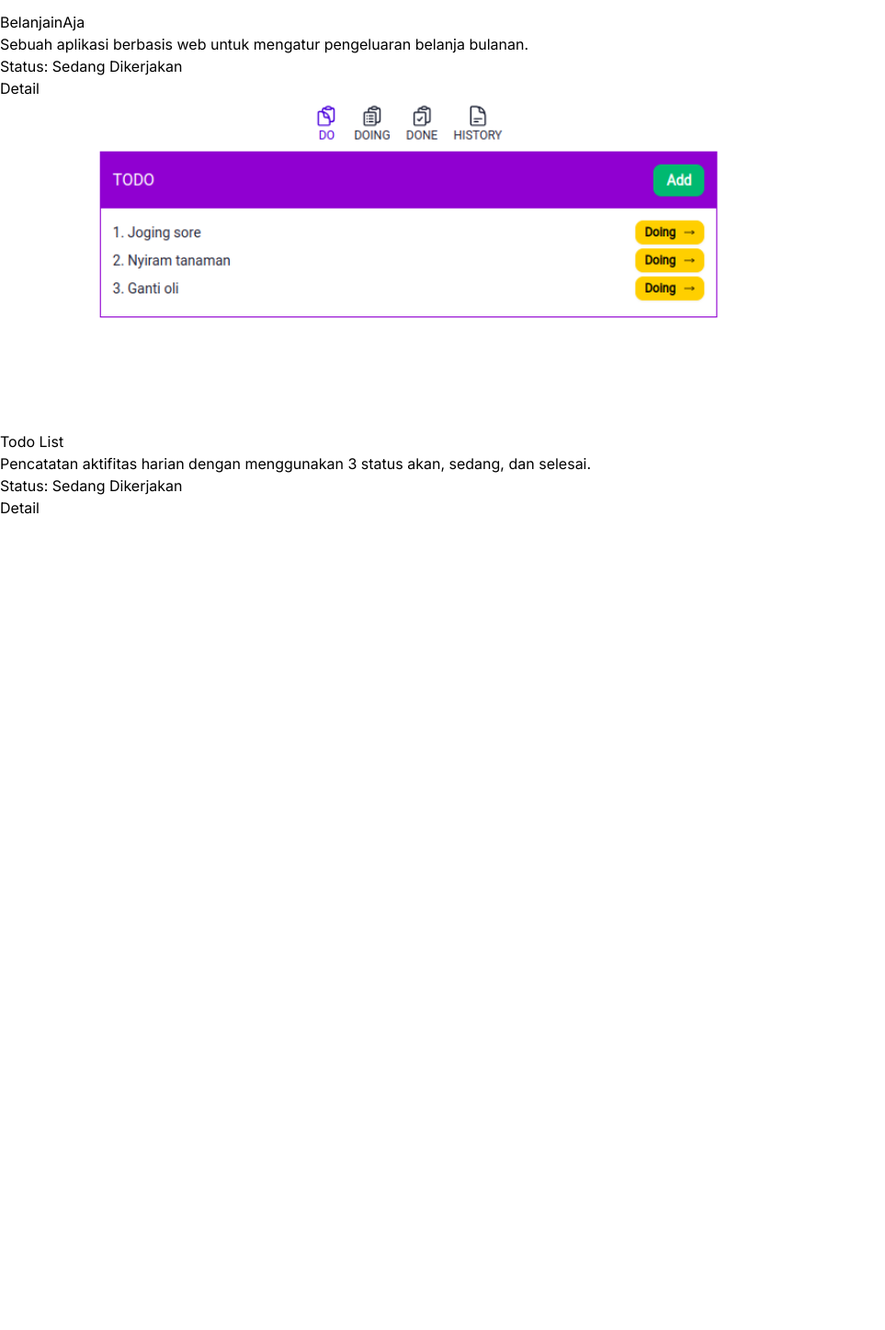
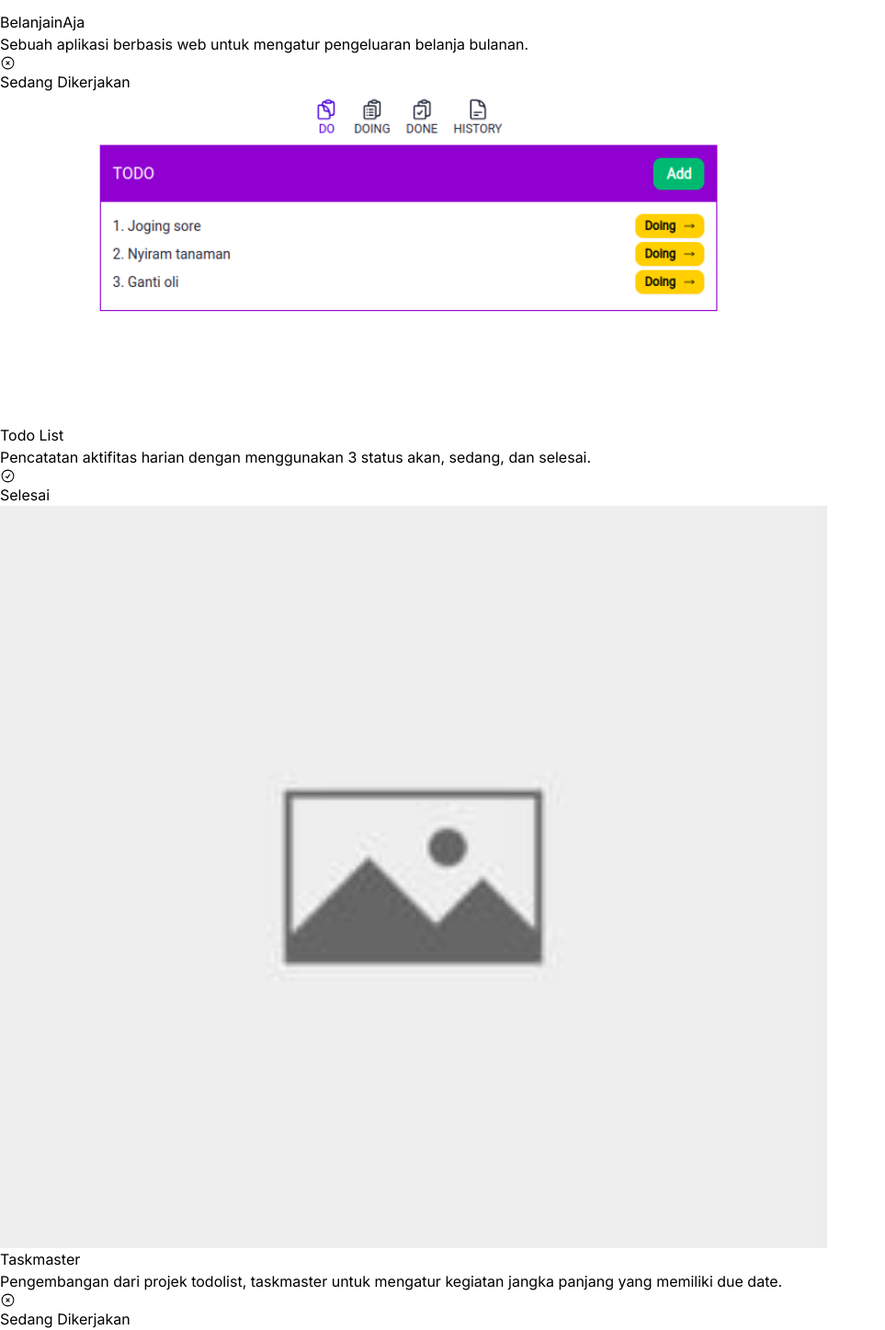
Before and after one commit to muhkhr-tech/portfolio, a Next.js app: page /projects in a window 1280 px wide. Shown: the part 451-1897 px from the top of the page at 92% size, without its empty margins (0-963 px from the left). Before the commit the page ends 1015 px from the top, so only its background shows below. Built offline with nearby package versions, Linux system fonts and the light colour scheme.

Commit message:
add taskmaster projek

```diff
--- a/app/projects/[slug]/page.tsx
+++ b/app/projects/[slug]/page.tsx
@@ -1,4 +1,5 @@
 import BelanjainajaPage from "../belanjainaja";
+import TaskmasterPage from "../taskmaster";
 import TodolistPage from "../todolist";
 
 export default function ProjectDetailPage({params}: {params: {slug: string}}) {
@@ -10,5 +11,9 @@ export default function ProjectDetailPage({params}: {params: {slug: string}}) {
     return (
       <TodolistPage slug={params.slug}/>
     )
+  } else if (params.slug == 'taskmaster') {
+    return (
+      <TaskmasterPage slug={params.slug}/>
+    )
   }
 }
--- a/app/projects/page.tsx
+++ b/app/projects/page.tsx
@@ -1,5 +1,6 @@
 import Image from "next/image";
 import Link from "next/link";
+import { HiOutlineCheckCircle, HiOutlineXCircle } from "react-icons/hi2";
 
 export default function ProjectsPage() {
   return (
@@ -19,9 +20,8 @@ export default function ProjectsPage() {
             <div className="card-body">
               <h2 className="card-title">BelanjainAja</h2>
               <p>Sebuah aplikasi berbasis web untuk mengatur pengeluaran belanja bulanan.</p>
-              <div className="card-actions items-end justify-between">
-                <div>Status: <span className="text-red-500">Sedang Dikerjakan</span></div>
-                <button className="btn btn-sm btn-primary">Detail</button>
+              <div className="card-actions">
+              <div className="badge badge-error text-white py-3 font-semibold text-xs"><HiOutlineXCircle size={17}/> Sedang Dikerjakan</div>
               </div>
             </div>
           </div>
@@ -40,9 +40,28 @@ export default function ProjectsPage() {
             <div className="card-body">
               <h2 className="card-title">Todo List</h2>
               <p>Pencatatan aktifitas harian dengan menggunakan 3 status akan, sedang, dan selesai.</p>
-              <div className="card-actions items-end justify-between">
-                <div>Status: <span className="text-red-500">Sedang Dikerjakan</span></div>
-                <button className="btn btn-sm btn-primary">Detail</button>
+              <div className="card-actions">
+              <div className="badge badge-accent text-white py-3 font-semibold text-xs"><HiOutlineCheckCircle size={17}/> Selesai</div>
+              </div>
+            </div>
+          </div>
+        </Link>
+
+        <Link
+          href={'/projects/taskmaster'}>
+          <div className="card card-compact border rounded-lg w-full bg-base-100 shadow-md">
+            <figure>
+              <Image
+                src="/no-image.jpg"
+                width={900}
+                height={300}
+                alt="TaskMaster App"
+              /></figure>
+            <div className="card-body">
+              <h2 className="card-title">Taskmaster</h2>
+              <p>Pengembangan dari projek todolist, taskmaster untuk mengatur kegiatan jangka panjang yang memiliki due date.</p>
+              <div className="card-actions">
+                <div className="badge badge-error text-white py-3 font-semibold text-xs"><HiOutlineXCircle size={17}/> Sedang Dikerjakan</div>
               </div>
             </div>
           </div>
```
Also changed, not shown: app/projects/taskmaster.tsx (added, +55 -0 lines), public/no-image.jpg (added).
